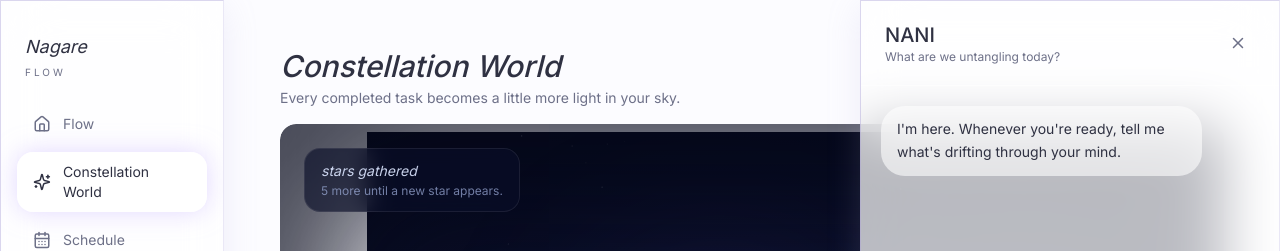
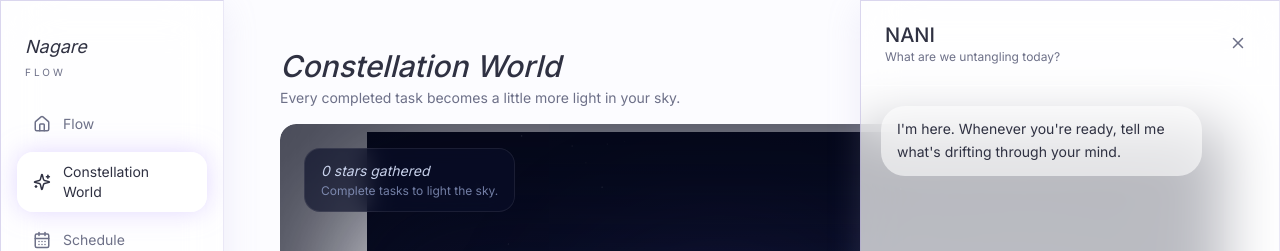
Before and after one commit to abinaya2006/Nagare, a Next.js app in the folder frontend/: page /world in a window 1280 px wide. Shown: the top 251 px of the page. Built offline with nearby package versions, Linux system fonts and the light colour scheme.

Commit message:
added all the files

```diff
--- a/frontend/app/world/page.tsx
+++ b/frontend/app/world/page.tsx
@@ -7,8 +7,10 @@ export default function WorldPage() {
   const { open: openNani } = useNaniSidebar();
   const { tasks } = useTasks();
 
-  // Count from the already-loaded task context — no extra API call needed
-  const completedCount = tasks.filter((t) => t.state === "resolved").length;
+  // ✅ match actual task status field and value
+  const completedCount = tasks.filter(
+    (t) => t.status === "completed" || (t as any).state === "resolved"
+  ).length;
 
   return (
     <div className="flex flex-col h-[100dvh] overflow-hidden p-4 sm:p-6">
@@ -22,7 +24,7 @@ export default function WorldPage() {
       </header>
       <div className="flex-1 min-h-0">
         <ConstellationWorld
-          initialCompletedTasks={completedCount}
+          completedTasks={completedCount} // ✅ correct prop name
           onOpenNaniChat={openNani}
         />
       </div>
```
